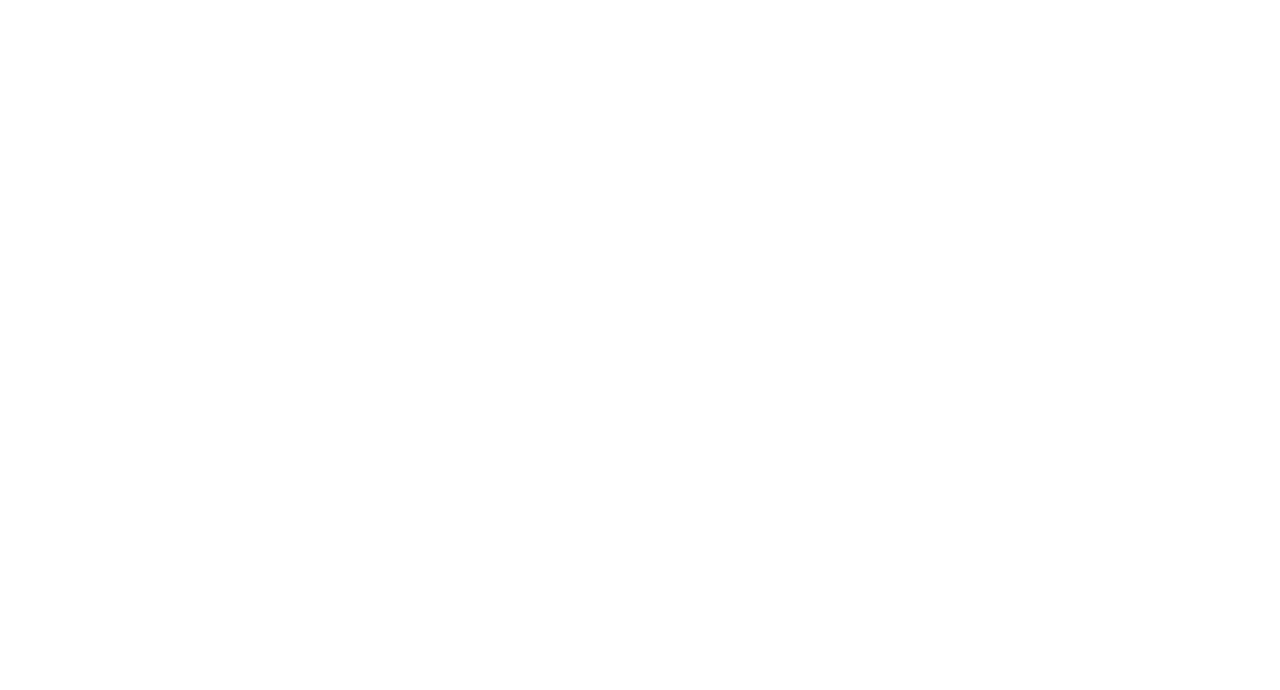
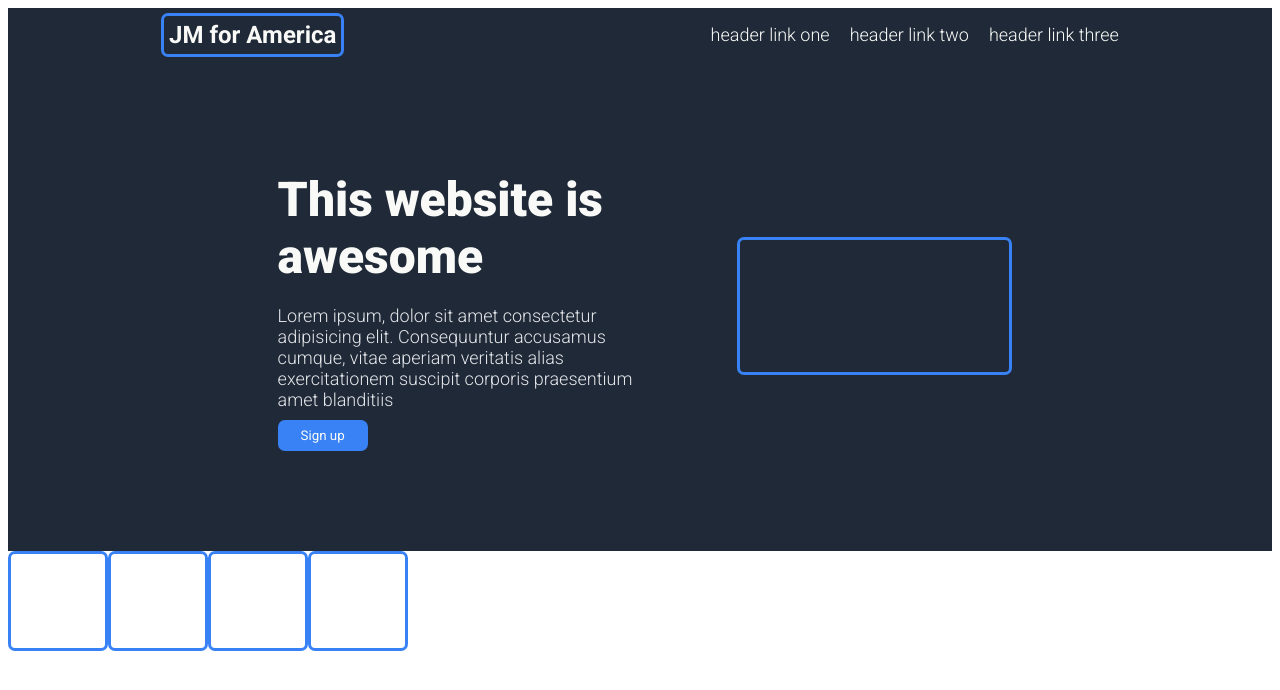
Before and after one commit to thislsnotmyname/landing-page, a plain HTML site: page index.html in a window 1280 px wide. Drawn offline with Linux system fonts and the light colour scheme.

Commit message:
Recreate header and hero sections
These are currently mostly filled with the dummy content from the
example image.

```diff
--- a/index.html
+++ b/index.html
@@ -1,38 +1,79 @@
 <!DOCTYPE html>
-<!-- JM, 07/17/2024 -->
+<!-- JM, 07/18/2024 -->
 <!--
-    Make a campaign landing page for [NAME],
+    Make a campaign landing page for Janiel Matthews,
     a stock photographer turned politcian with unhinged beliefs.
+-->
+<!--
+    All people named Cole will forced to work in the nuclear power plants
+    to offset their CO2 emissions.
+
+    He believes that life begins at conception;
+    he is also a big fan of murder, can't get enough of it.
+
+    He is a big fan of antidisestablishmentarianism,
+    just because he likes the way the letters look.
 -->
 <html lang="en">
 <head>
     <meta charset="UTF-8">
     <meta name="viewport" content="width=device-width, initial-scale=1.0">
     <link rel="stylesheet" href="styles.css">
-    <title></title>
+    <link rel="preconnect" href="https://fonts.googleapis.com">
+    <link rel="preconnect" href="https://fonts.gstatic.com" crossorigin>
+    <link href="https://fonts.googleapis.com/css2?family=Roboto:ital,wght@0,100;0,300;0,400;0,500;0,700;0,900;1,100;1,300;1,400;1,500;1,700;1,900&display=swap" rel="stylesheet">
+    <title>Janiel Matthews for America 2024</title>
 </head>
 <body>
     <div class="flex" id="wrapper">
         <header class="flex">
-
+            <a href="./index.html" class="logo">JM for America</a>
+            <nav>
+                <ul class="flex">
+                    <li class="nav-link"><a href="">header link one</a></li>
+                    <li class="nav-link"><a href="">header link two</a></li>
+                    <li class="nav-link"><a href="">header link three</a></li>
+                </ul>
+            </nav>
         </header>
-        <main>
-            <section class="flex" id="hero">
-
+        <main class="flex">
+            <section id="hero">
+                <div class="flex hero">
+                <div class="flex" id="hero-text">
+                    <h1 class="hero-main-text">This website is awesome</h1>
+                    <p class="hero-secondary-text">Lorem ipsum, dolor sit amet consectetur adipisicing elit. Consequuntur accusamus cumque, vitae aperiam veritatis alias exercitationem suscipit corporis praesentium amet blanditiis</p>
+                    <button>Sign up</button>
+                </div>
+                <!-- <img src="" alt="" class="image" id="hero-image"> -->
+                <div class="heroimg"></div>
+                </div>
             </section>
             <section class="flex" id="rand-img">
+                <h2></h2>
+                <div class="box"></div>
+                <div class="box"></div>
+                <div class="box"></div>
+                <div class="box"></div>
+                <p class="image-desc"></p>
+                <p class="image-desc"></p>
+                <p class="image-desc"></p>
+                <p class="image-desc"></p>
+            </section>
+            <!--<section class="flex" id="quote">
+                <blockquote>
 
-            </section>
-            <section class="flex" id="quote">
-
+                </blockquote>
+                <p class="quote-attr"></p>
             </section>
             <section class="flex" id="call-to-action">
-
+                <h3></h3>
+                <p></p>
+                <button class="call-to-action">Sign up</button>
             </section>
         </main>
         <footer class="flex">
-
-        </footer>
+            <p class="copyright">Copyright &copy; JM 2024</p>
+        </footer> -->
     </div>
 </body>
 </html>
--- a/styles.css
+++ b/styles.css
@@ -1,4 +1,85 @@
-/* JM, 07/17/2024 */
+/* JM, 07/18/2024 */
 * {
     box-sizing: border-box;
+    font-family: Roboto, sans-serif;
+    color: #F9FAF8;
 }
+h1, p {
+    margin: 10px;
+}
+.flex {
+    display: flex;
+}
+.flex#wrapper, .flex#hero-text, main.flex {
+    flex-direction: column;
+}
+header, #hero, footer {
+    background-color: #1F2937;
+}
+button, #call-to-action {
+    background-color: #3882F6;
+}
+.box, .logo, .heroimg, button {
+    border: solid 3px #3882F6;
+    border-radius: 7px;
+}
+.box {
+    width: 100px;
+    height: 100px;
+}
+.logo {
+    font-size: 24px;
+    font-weight: bold;
+    padding: 5px;
+}
+.heroimg {
+    flex: 125%;
+    align-self: center;
+    aspect-ratio: 2 / 1;
+}
+button {
+    padding: 5px 10px;
+    min-width: 90px;
+}
+header, nav ul {
+    list-style-type: none;
+    gap: 20px;
+    align-items: center;
+    justify-content: space-around;
+}
+header a {
+    text-decoration: none;
+}
+header a:hover {
+    text-decoration: underline;
+}
+.nav {
+    margin-left: auto;
+}
+.nav-link, .hero-secondary-text {
+    color: #E5E7EB;
+    font-size: 18px;
+    font-weight: 300;
+}
+.hero-main-text {
+    font-size: 48px;
+    font-weight: 800;
+}
+section#hero {
+    padding: 100px;
+    flex: 1;
+    word-wrap: break-word;
+}
+div.hero {
+    width: 70%;
+    gap: 50px;
+    align-items: center;
+    justify-content: center;
+    margin: auto;
+}
+.flex#hero-text {
+    flex: 1 1 auto;
+    justify-content: space-around;
+    align-items: baseline;
+    flex-wrap: wrap;
+}
```
